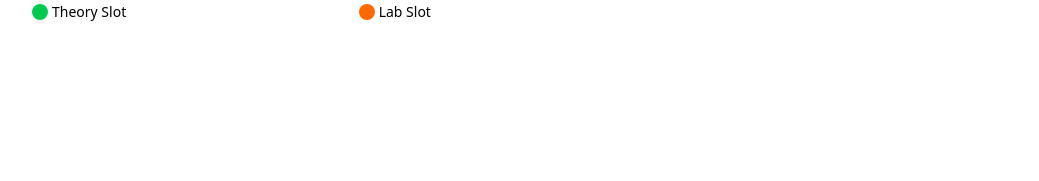
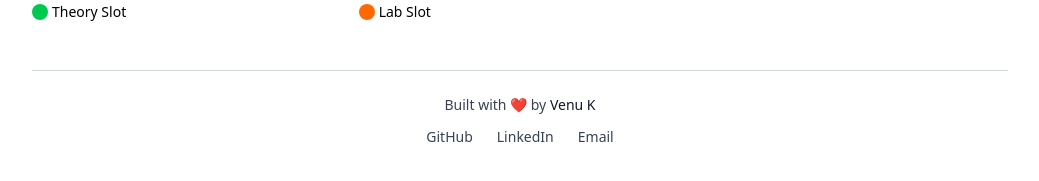
Before and after one commit to notvenu/slotify, a React (Vite) app: page / in a window 1280 px wide. Shown: the part 1079-1260 px from the top of the page, without its empty margins (120-1159 px from the left). Before the commit the page ends 1125 px from the top, so only its background shows below. Built offline with nearby package versions, Linux system fonts and the light colour scheme; no server answers.

Commit message:
feat: add footer component and update course selector styling
- Implement new Footer component with developer info and links
- Add cursor-pointer class to course selector for better UX
- Include Footer in main App layout
- Add comprehensive README with project details and setup instructions

```diff
--- a/src/App.jsx
+++ b/src/App.jsx
@@ -5,6 +5,7 @@ import SlotGrid from "./components/SlotGrid";
 import ClashWarning from "./components/ClashWarning";
 import SelectedCourses from "./components/SelectedCourses";
 import slotMapping from "./data/slotMapping";
+import Footer from "./components/Footer"
 import { parseCourseData } from "./utils/parser";
 
 export default function App() {
@@ -175,7 +176,6 @@ export default function App() {
       getCourseCredits={getCourseCredits}
     />
 
-
       <div className="mt-4 p-3 bg-blue-50 border border-blue-200 rounded-lg">
         <div className="font-bold text-lg text-blue-800">
           Total Credits: {getTotalCredits(groupCourses(selectedCourses))}
@@ -186,6 +186,9 @@ export default function App() {
       </div>
 
       <SlotGrid selectedCourses={selectedCourses} />
+      <footer className="w-full mt-12 border-t border-gray-300 dark:border-gray-700 pt-6 pb-4">
+        <Footer/>
+    </footer>
     </div>
   );
 }
--- a/src/components/CourseSelector.jsx
+++ b/src/components/CourseSelector.jsx
@@ -226,7 +226,7 @@ const handleAdd = () => {
                     setSelectedTheoryIdx(null);
                     setSelectedLabIdx(null);
                   }}
-                  className={`border p-2 rounded-lg text-left ${
+                  className={`border p-2 rounded-lg text-left cursor-pointer ${
                     isSelected && !isEditing
                       ? "opacity-50 cursor-not-allowed"
                       : "hover:bg-blue-50"
--- /dev/null
+++ b/src/components/Footer.jsx
@@ -0,0 +1,43 @@
+export default function Footer() {
+    return (
+        <>
+        <div className="max-w-2xl mx-auto text-center text-sm text-gray-700 dark:text-black/80 px-4">
+                <p className="mb-3 transition-colors">
+                  Built with ❤️ by{" "}
+                  <a
+                    href="https://github.com/notvenu"
+                    target="_blank"
+                    rel="noopener noreferrer"
+                    className="font-medium text-gray-900 dark:text-gray-900 hover:underline transition-colors"
+                  >
+                    Venu K
+                  </a>
+                </p>
+                <div className="flex justify-center gap-6">
+                  <a
+                    href="https://github.com/notvenu"
+                    target="_blank"
+                    rel="noopener noreferrer"
+                    className="hover:text-blue-500 transition-colors"
+                  >
+                    GitHub
+                  </a>
+                  <a
+                    href="https://linkedin.com/in/venu-kasibhatla"
+                    target="_blank"
+                    rel="noopener noreferrer"
+                    className="hover:text-blue-500 transition-colors"
+                  >
+                    LinkedIn
+                  </a>
+                  <a
+                    href="mailto:venu.kasibhatla@gmail.com"
+                    className="hover:text-blue-500 transition-colors"
+                  >
+                    Email
+                  </a>
+                </div>
+        </div>
+        </>
+    )
+}
```
Also changed, not shown: 1 other file (tests, documents, lock files or other folders). Lines whose indentation alone changed are shown as unchanged.
